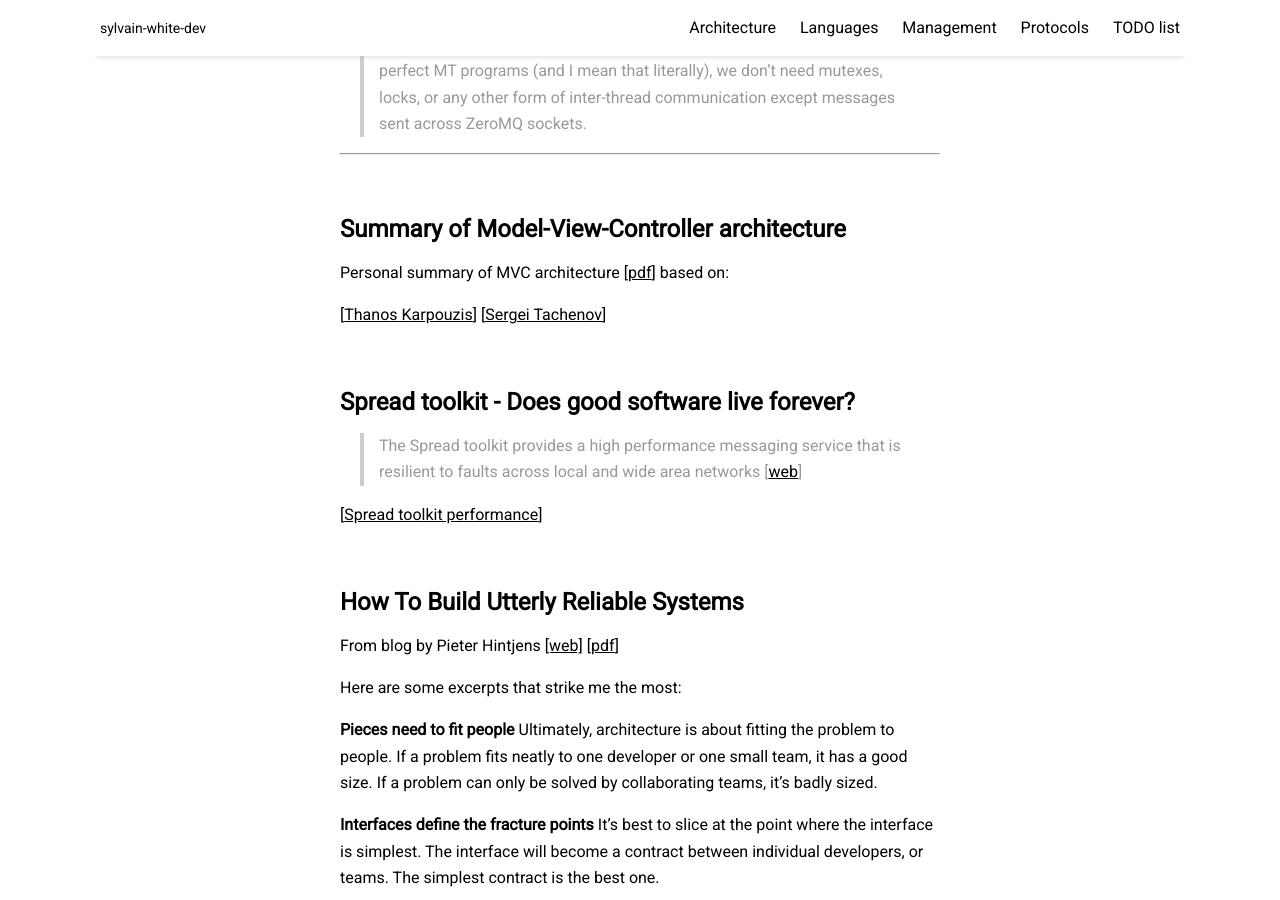
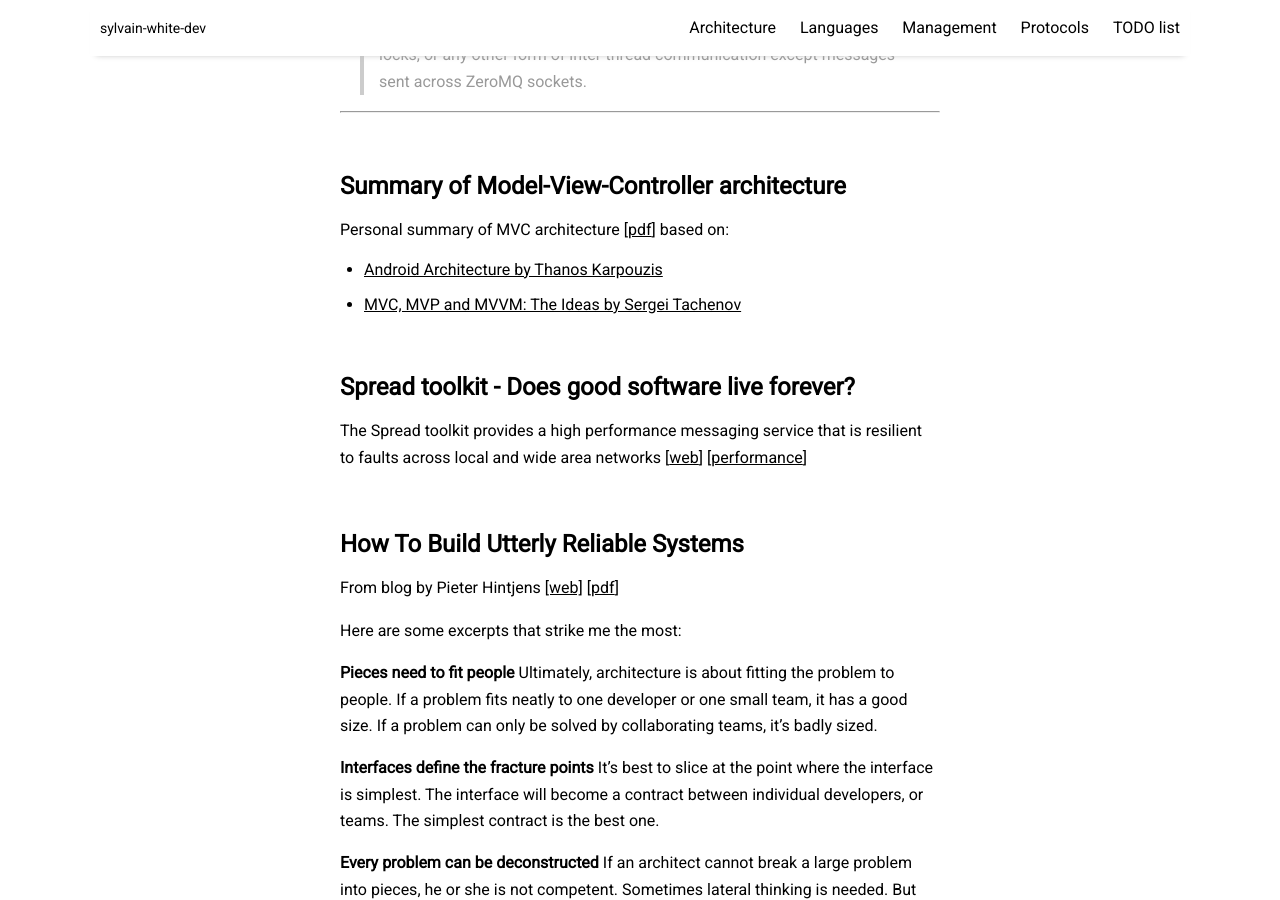
Before and after one commit to sylvainwhite/sylvain-white-dev, a Jekyll site: the page built from pages/architecture.md, in a window 1280 px wide and 900 px high, scrolled down 1561 px. Built offline with Jekyll 4.4.1, drawn with Linux system fonts in a browser that asks for light colours; nearby versions of some CDN libraries.

```diff
--- a/pages/architecture.md
+++ b/pages/architecture.md
@@ -16,9 +16,7 @@
 
 > **Peter Hintjens** (AMQP, ZeroMQ designer & developer): “It's a rare book that deserves burning, but most books on concurrent programming do”
 
-> **Martin Odersky** (Developer of the Java compiler, Designer of Scala language): “If you're considering shared data and locks, it is helpful to recall the words of Harry Callahan, played by Clint Eastwood in the 1971 movie Dirty Harry: ‘I know what you're thinking. Did he fire six shots or only five? Well, to tell you the truth, in all this excitement I kind of lost track myself.But being as this is a .44 Magnum, the most powerful handgun in the world, and would blow your head clean off, you've got to ask yourself one question: Do I feel lucky? Well, do ya, punk?’”
-
-[Dirty Harry - clip](https://www.youtube.com/watch?v=8Xjr2hnOHiM){:target="_blank"}
+> **Martin Odersky** (Developer of the Java compiler, Designer of Scala language): “If you're considering shared data and locks, it is helpful to recall the words of Harry Callahan, played by Clint Eastwood in the 1971 movie Dirty Harry: ‘I know what you're thinking. Did he fire six shots or only five? Well, to tell you the truth, in all this excitement I kind of lost track myself.But being as this is a .44 Magnum, the most powerful handgun in the world, and would blow your head clean off, you've got to ask yourself one question: Do I feel lucky? Well, do ya, punk?’” [Dirty Harry - clip](https://youtu.be/8Xjr2hnOHiM?t=93){:target="_blank"}
 
 ------------------------------------------------------
 
@@ -55,16 +53,14 @@
 
 Personal summary of MVC architecture [[pdf]({{ site.github.url }}/resources/summaryMvcArchitecture.pdf){:target="_blank"}] based on:
 
-[[Thanos Karpouzis](https://android.jlelse.eu/android-architecture-2f12e1c7d4db){:target="_blank"}]
-[[Sergei Tachenov](http://www.tachenov.name/2016/09/30/208/){:target="_blank"}]
+* [Android Architecture by Thanos Karpouzis](https://android.jlelse.eu/android-architecture-2f12e1c7d4db){:target="_blank"}
+* [MVC, MVP and MVVM: The Ideas by Sergei Tachenov](http://www.tachenov.name/2016/09/30/208/){:target="_blank"}
 
 <br/>
 
 ## Spread toolkit - Does good software live forever?
 
-> The Spread toolkit provides a high performance messaging service that is resilient to faults across local and wide area networks [[web](http://www.spread.org/index.html){:target="_blank"}]
-
-[[Spread toolkit performance](http://www.cnds.jhu.edu/pub/papers/cnds-2004-1.pdf){:target="_blank"}]
+The Spread toolkit provides a high performance messaging service that is resilient to faults across local and wide area networks [[web](http://www.spread.org/index.html){:target="_blank"}] [[performance](http://www.cnds.jhu.edu/pub/papers/cnds-2004-1.pdf){:target="_blank"}]
 
 <br/>
 
```
